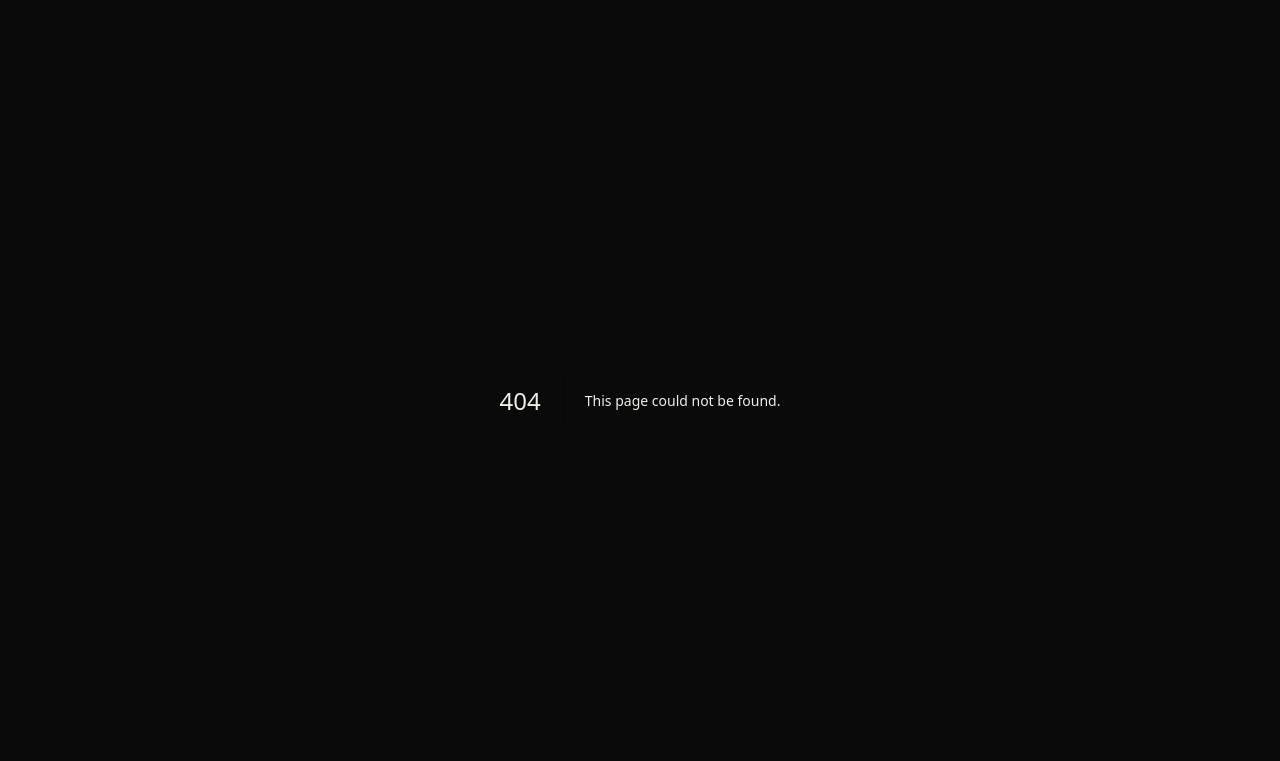
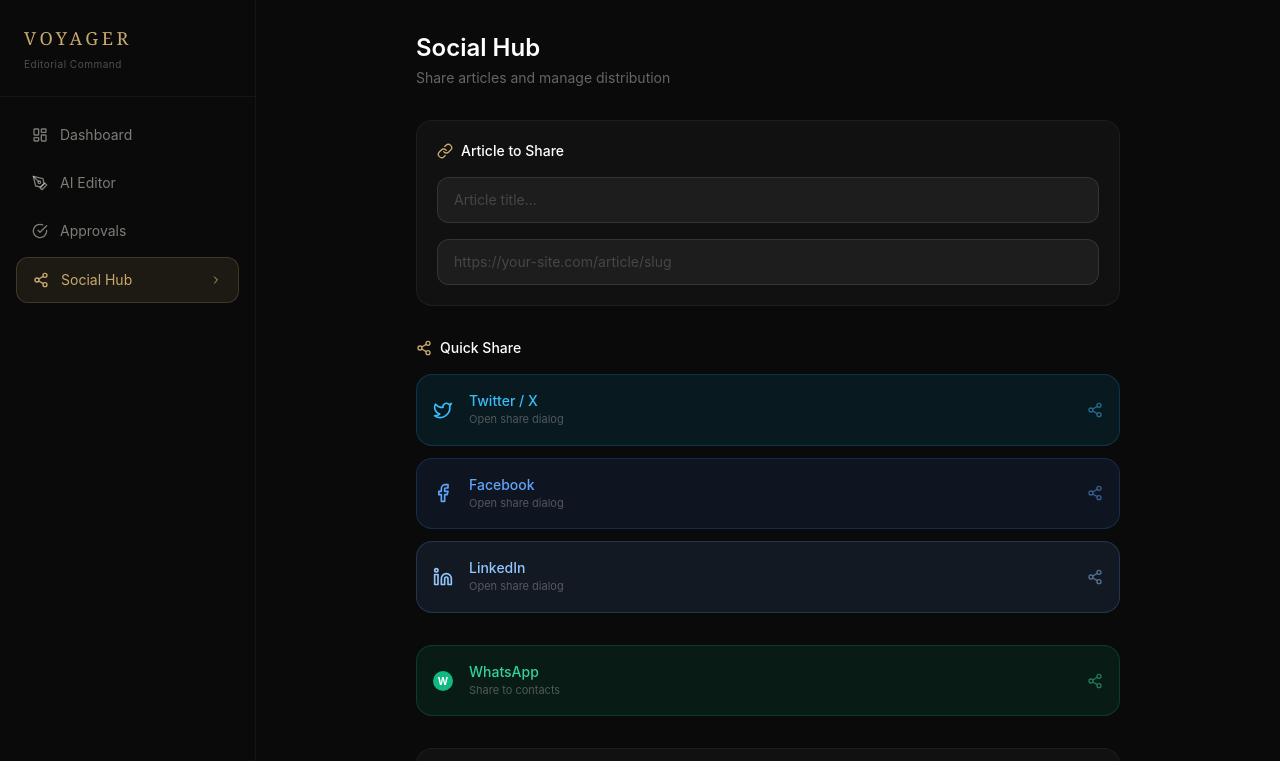
Before and after one commit to renovateafrica234-debug/voyager-magazine, a Next.js app: page /admin/social in a window 1280 px wide. Before the commit this address had no page. Shown: the top 761 px of the page. Built offline with nearby package versions, Linux system fonts and the light colour scheme.

Commit message:
Create page.tsx

```diff
--- /dev/null
+++ b/app/admin/social/page.tsx
@@ -0,0 +1,172 @@
+'use client';
+
+import { useState } from 'react';
+import {
+  Twitter,
+  Facebook,
+  Linkedin,
+  Link as LinkIcon,
+  Share2,
+  Check,
+  Copy
+} from 'lucide-react';
+
+const shareTemplates = [
+  {
+    platform: 'Twitter / X',
+    icon: Twitter,
+    color: 'text-sky-400',
+    bg: 'bg-sky-500/10',
+    border: 'border-sky-500/20',
+    getUrl: (url: string, title: string) =>
+      `https://twitter.com/intent/tweet?text=${encodeURIComponent(title)}&url=${encodeURIComponent(url)}`
+  },
+  {
+    platform: 'Facebook',
+    icon: Facebook,
+    color: 'text-blue-400',
+    bg: 'bg-blue-500/10',
+    border: 'border-blue-500/20',
+    getUrl: (url: string) =>
+      `https://www.facebook.com/sharer/sharer.php?u=${encodeURIComponent(url)}`
+  },
+  {
+    platform: 'LinkedIn',
+    icon: Linkedin,
+    color: 'text-blue-300',
+    bg: 'bg-blue-400/10',
+    border: 'border-blue-400/20',
+    getUrl: (url: string, title: string) =>
+      `https://www.linkedin.com/sharing/share-offsite/?url=${encodeURIComponent(url)}`
+  },
+];
+
+export default function SocialHub() {
+  const [articleUrl, setArticleUrl] = useState('');
+  const [articleTitle, setArticleTitle] = useState('');
+  const [copied, setCopied] = useState(false);
+
+  const baseUrl = typeof window !== 'undefined' ? window.location.origin : '';
+
+  const generatedCopy = articleTitle
+    ? `${articleTitle}\n\nRead the full story on Voyager Magazine — where African luxury meets editorial excellence.\n\n${articleUrl || baseUrl}`
+    : '';
+
+  function copyToClipboard() {
+    navigator.clipboard.writeText(generatedCopy);
+    setCopied(true);
+    setTimeout(() => setCopied(false), 2000);
+  }
+
+  return (
+    <div className="p-4 md:p-8 max-w-3xl mx-auto space-y-8 pb-24">
+
+      <div>
+        <h2 className="text-2xl font-semibold text-white mb-1">Social Hub</h2>
+        <p className="text-sm text-[#F2EDE4]/40">Share articles and manage distribution</p>
+      </div>
+
+      {/* Article Input */}
+      <div className="p-5 rounded-2xl bg-white/[0.03] border border-white/5 space-y-4">
+        <h3 className="text-sm font-medium text-white flex items-center gap-2">
+          <LinkIcon className="w-4 h-4 text-[#C9A96E]" /> Article to Share
+        </h3>
+        <input
+          value={articleTitle}
+          onChange={e => setArticleTitle(e.target.value)}
+          placeholder="Article title..."
+          className="w-full bg-white/5 border border-white/10 rounded-xl px-4 py-3 text-sm text-[#F2EDE4] placeholder:text-[#F2EDE4]/20 focus:outline-none focus:border-[#C9A96E]/50"
+        />
+        <input
+          value={articleUrl}
+          onChange={e => setArticleUrl(e.target.value)}
+          placeholder="https://your-site.com/article/slug"
+          className="w-full bg-white/5 border border-white/10 rounded-xl px-4 py-3 text-sm text-[#F2EDE4] placeholder:text-[#F2EDE4]/20 focus:outline-none focus:border-[#C9A96E]/50"
+        />
+      </div>
+
+      {/* Generated Copy */}
+      {generatedCopy && (
+        <div className="p-5 rounded-2xl bg-white/[0.03] border border-white/5 space-y-3">
+          <div className="flex items-center justify-between">
+            <h3 className="text-sm font-medium text-white">Generated Copy</h3>
+            <button
+              onClick={copyToClipboard}
+              className="flex items-center gap-1.5 px-3 py-1.5 rounded-lg bg-[#C9A96E]/10 border border-[#C9A96E]/20 text-[#C9A96E] text-[11px] font-medium hover:bg-[#C9A96E]/20 transition-colors"
+            >
+              {copied ? <Check className="w-3 h-3" /> : <Copy className="w-3 h-3" />}
+              {copied ? 'Copied!' : 'Copy'}
+            </button>
+          </div>
+          <div className="p-4 rounded-xl bg-black/20 text-sm text-[#F2EDE4]/70 leading-relaxed whitespace-pre-wrap">
+            {generatedCopy}
+          </div>
+        </div>
+      )}
+
+      {/* Share Buttons */}
+      <div className="grid gap-3">
+        <h3 className="text-sm font-medium text-white mb-1 flex items-center gap-2">
+          <Share2 className="w-4 h-4 text-[#C9A96E]" /> Quick Share
+        </h3>
+        {shareTemplates.map((template) => {
+          const Icon = template.icon;
+          const shareUrl = template.getUrl(articleUrl || baseUrl, articleTitle);
+
+          return (
+            <a
+              key={template.platform}
+              href={shareUrl}
+              target="_blank"
+              rel="noopener noreferrer"
+              className={`flex items-center gap-4 p-4 rounded-2xl ${template.bg} border ${template.border} hover:opacity-80 transition-opacity`}
+            >
+              <Icon className={`w-5 h-5 ${template.color}`} />
+              <div className="flex-1">
+                <p className={`text-sm font-medium ${template.color}`}>{template.platform}</p>
+                <p className="text-[11px] text-[#F2EDE4]/30">Open share dialog</p>
+              </div>
+              <Share2 className={`w-4 h-4 ${template.color} opacity-50`} />
+            </a>
+          );
+        })}
+      </div>
+
+      {/* WhatsApp */}
+      <a
+        href={`https://wa.me/?text=${encodeURIComponent(generatedCopy || 'Check out Voyager Magazine')}`}
+        target="_blank"
+        rel="noopener noreferrer"
+        className="flex items-center gap-4 p-4 rounded-2xl bg-emerald-500/10 border border-emerald-500/20 hover:opacity-80 transition-opacity"
+      >
+        <div className="w-5 h-5 rounded-full bg-emerald-500 flex items-center justify-center text-[10px] text-white font-bold">W</div>
+        <div className="flex-1">
+          <p className="text-sm font-medium text-emerald-400">WhatsApp</p>
+          <p className="text-[11px] text-[#F2EDE4]/30">Share to contacts</p>
+        </div>
+        <Share2 className="w-4 h-4 text-emerald-400 opacity-50" />
+      </a>
+
+      {/* Scheduled Posts Mock */}
+      <div className="p-5 rounded-2xl bg-white/[0.03] border border-white/5">
+        <h3 className="text-sm font-medium text-white mb-4">Scheduled Posts</h3>
+        <div className="space-y-3">
+          {[
+            { platform: 'Twitter', time: 'Today, 6:00 PM', status: 'scheduled', article: 'Obi Cubana: A Legacy of Influence' },
+            { platform: 'LinkedIn', time: 'Tomorrow, 9:00 AM', status: 'scheduled', article: 'The Rise of Abuja Tech' },
+          ].map((post, i) => (
+            <div key={i} className="flex items-center gap-3 p-3 rounded-xl bg-white/[0.02] border border-white/5">
+              <div className={`w-2 h-2 rounded-full ${post.status === 'scheduled' ? 'bg-amber-400' : 'bg-emerald-400'}`} />
+              <div className="flex-1 min-w-0">
+                <p className="text-sm text-white truncate">{post.article}</p>
+                <p className="text-[11px] text-[#F2EDE4]/30">{post.platform} · {post.time}</p>
+              </div>
+              <span className="text-[10px] text-amber-400 uppercase tracking-wider">{post.status}</span>
+            </div>
+          ))}
+        </div>
+      </div>
+
+    </div>
+  );
+              }
```
